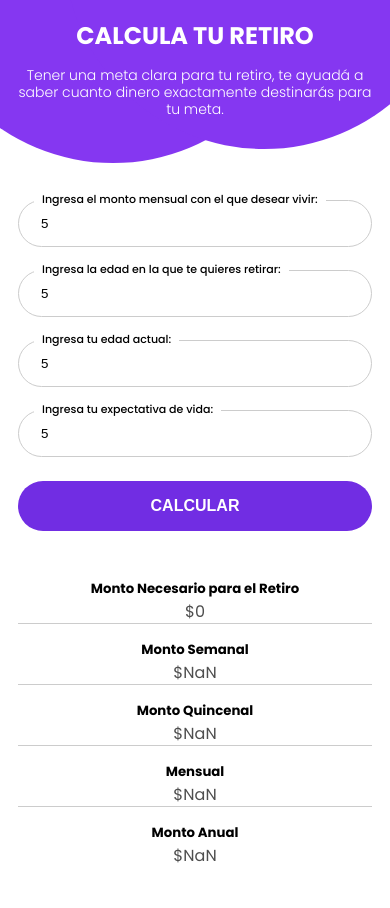
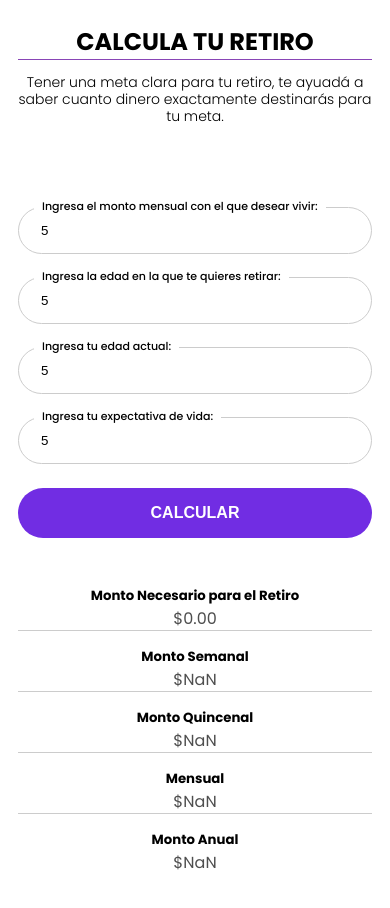
Before and after one commit to fabiantcc1/curso-practico-javascript, a plain HTML site: page proyectoFinal/index.html in a window 390 px wide. Both pictures are taken after typing "5", "5", "5", "5" into the empty fields and a click on the button "CALCULAR". Before the commit the page ends 884 px from the top, so only its background shows below. Drawn offline with Linux system fonts and the light colour scheme.

Commit message:
Terminación de mobile - Inicialización de los estilos de table

```diff
--- a/proyectoFinal/style.css
+++ b/proyectoFinal/css/style.css
@@ -91,49 +91,25 @@ input {
 }
 
 /*---------------------
+ Main Container
+---------------------*/
+
+.main-container {
+    display: flex;
+    justify-content: center;
+    align-items: center;
+    width: 100%;
+    height: 100vh;
+}
+
+/*---------------------
  Form Retiro
 ---------------------*/
 
 .form-retiro {
-    width: 100%;
-    max-width: 420px;
+    display: flex;
+    flex-direction: column;
     height: 100vh;
-}
-
-/*---------------------
- Header Form
----------------------*/
-
-.header-container {
-    display: inline-block;
-    width: 100%;
-    position: absolute;
-    top: 0;
-    left: 0;
-    overflow: hidden;
-}
-
-.circle1,
-.circle2 {
-    background-color: var(--primary-color);
-    width: 400px;
-    height: 400px;
-    border-radius: 50%;
-    z-index: -1;
-}
-
-.circle1 {
-    position: relative;
-    margin-left: -87px;
-    margin-top: -237px;
-}
-
-.circle2 {
-    position: absolute;
-    top: 0;
-    left: 0;
-    margin-top: -251px;
-    margin-left: 64px;
 }
 
 /*---------------------
@@ -144,13 +120,12 @@ input {
     overflow: hidden;
 }
 
-.form-container h1 {
-    color: var(--white);
-    margin-top: 18px;
+.form-container .header-container h1 {
+    margin-top: 24px;
+    border-bottom: 1px var(--secondary-color) solid;
 }
 
-.form-container p {
-    color: var(--white);
+.form-container .header-container p {
     font-size: 14px;
     font-weight: 300;
     line-height: 1.2;
--- /dev/null
+++ b/proyectoFinal/css/tablet.css
@@ -0,0 +1,17 @@
+.main-container {
+    background-color: var(--secondary-color);
+}
+
+.form-retiro {
+    background-color: var(--white);
+    justify-content: space-around;
+    align-items: center;
+    height: fit-content;
+    border-radius: 30px;
+}
+
+
+.container {
+    max-width: 600px;
+    padding: 0 60px;
+}
--- a/proyectoFinal/index.html
+++ b/proyectoFinal/index.html
@@ -5,7 +5,8 @@
     <meta http-equiv="X-UA-Compatible" content="IE=edge">
     <meta name="viewport" content="width=device-width, initial-scale=1.0">
     <!-- Styles -->
-    <link rel="stylesheet" href="./style.css">
+    <link rel="stylesheet" href="./css/style.css">
+    <link rel="stylesheet" href="./css/tablet.css" media="screen and (min-width: 768px)">
     <!-- Fonts -->
     <link rel="preconnect" href="https://fonts.googleapis.com">
     <link rel="preconnect" href="https://fonts.gstatic.com" crossorigin>
@@ -19,37 +20,36 @@
                 <div class="form-retiro">
                     <div class="form-container">
                         <div class="container">
-                            <div class="header-container">
+                            <!-- <div class="header-container">
                                 <div class="circle1"></div>
                                 <div class="circle2"></div>
+                            </div> -->
+
+                            <div class="header-container">
+                                <h1>CALCULA TU RETIRO</h1>
+                                <p>Tener una meta clara para tu retiro, te ayuadá a saber cuanto dinero exactamente destinarás para tu meta.</p>
                             </div>
-
-                            <h1>CALCULA TU RETIRO</h1>
-                            <p>Tener una meta clara para tu retiro, te ayuadá a saber cuanto dinero exactamente destinarás para tu meta.</p>
                             <form action="" class="form-retiro-input">
                                 <div class="label-form">
                                     <label for="inputMontoMensual">Ingresa el monto mensual con el que desear vivir:</label>
                                 </div>
                                 <input type="number" placeholder="$1,600" id="inputMontoMensual">
-                                <label class="error-input-oculto input-monto-mensual">Ingresa</label>
 
                                 <div class="label-form">
                                     <label for="inputEdadRetiro">Ingresa la edad en la que te quieres retirar:</label>
                                 </div>
                                 <input type="number" placeholder="50 años" id="inputEdadRetiro">
-                                <label class="error-input-oculto input-edad-retiro">Ingresa</label>
 
                                 <div class="label-form">
                                     <label for="inputEdadActual">Ingresa tu edad actual:</label>
                                 </div>
                                 <input type="number" placeholder="30 años" id="inputEdadActual">
-                                <label class="error-input-oculto input-edad-actual">Ingresa</label>
 
                                 <div class="label-form">
                                     <label for="inputEdadExpectativa">Ingresa tu expectativa de vida:</label>
                                 </div>
                                 <input type="number" placeholder="90 años" id="inputEdadExpectativa">
-                                <label class="error-input-oculto input-edad-expectativa">Ingresa</label>
+                                <label class="error-input-oculto input-edad-expectativa">Ingresa todos los datos</label>
 
                                 <button type="button" onclick="calcularMontosParaRetiro()" class="primary-button calcular-retiro-button">CALCULAR</button>
                             </form>
--- a/proyectoFinal/index.js
+++ b/proyectoFinal/index.js
@@ -1,24 +1,3 @@
-/* function validarInputs() {
-
-    const textErrorMontoMensual = document.querySelector('.input-monto-mensual');
-    const textErrorEdadRetiro = document.querySelector('.input-edad-retiro');
-    const textErrorEdadActual = document.querySelector('.input-edad-actual');
-    const textErrorEdadExpectativa = document.querySelector('.input-edad-expectativa');
-
-    if (inputMontoMensual.length == 0 || /^\s+$/.test(inputMontoMensual)) {
-        textErrorMontoMensual.classList.remove('error-input-oculto');
-        textErrorMontoMensual.classList.add('error-input');
-
-        return false;
-    }
-    else {
-        textErrorMontoMensual.classList.remove('error-input');
-        textErrorMontoMensual.classList.add('error-input-oculto');
-
-        return true;
-    }
-} */
-
 // Ingreso anual deseado para el retiro calculado apartir del monto mensual deseado para vivir después del retiro
 function ingresoAnualDeseado(montoMensual){
     const montoMensualNecesario = montoMensual * 12;
@@ -42,6 +21,41 @@ function calcularMontosParaRetiro(){
     const inputEdadActual = document.getElementById('inputEdadActual').value;
     const inputEdadExpectativa = document.getElementById('inputEdadExpectativa').value;
 
+    //Obtenemos los textos donde se mostrará el error
+    const textError = document.querySelector('.input-edad-expectativa');
+
+    if (
+        (inputMontoMensual.length == 0 || /^\s+$/.test(inputMontoMensual) || isNaN(inputMontoMensual)) ||
+        (inputEdadRetiro.length == 0 || /^\s+$/.test(inputEdadRetiro) || isNaN(inputEdadRetiro)) ||
+        (inputEdadActual.length == 0 || /^\s+$/.test(inputEdadActual) || isNaN(inputEdadActual)) ||
+        (inputEdadExpectativa.length == 0 || /^\s+$/.test(inputEdadExpectativa) || isNaN(inputEdadExpectativa))
+    ) {
+        textError.classList.remove('error-input-oculto');
+        textError.classList.add('error-input');
+    }
+    else {
+        textError.classList.remove('error-input');
+        textError.classList.add('error-input-oculto');
+
+        const tiempos = tiemposParaRetiro(inputEdadActual, inputEdadRetiro, inputEdadExpectativa);
+
+        const ingresoTotalParaRetiro = ingresoAnualDeseado(inputMontoMensual) * tiempos.retiro;
+
+        const ingresoAnualParaRetiro = ingresoTotalParaRetiro / tiempos.trabajo;
+
+        const montos = {
+            total: ingresoTotalParaRetiro,
+            anual: ingresoAnualParaRetiro,
+            mensual: ingresoAnualParaRetiro / 12,
+            quincenal: ingresoAnualParaRetiro / 24,
+            semanal: ingresoAnualParaRetiro / 48
+        }
+
+        mostrarResultados(montos.total, montos.anual, montos.mensual, montos.quincenal, montos.semanal);
+    }
+}
+
+function mostrarResultados(total, anual, mensual, quincenal, semanal) {
     //Outputs de los resultado
     const montoTotal = document.getElementById('montoTotal');
     const montoAnual = document.getElementById('montoAnual');
@@ -49,23 +63,15 @@ function calcularMontosParaRetiro(){
     const montoQuincenal = document.getElementById('montoQuincenal');
     const montoSemanal = document.getElementById('montoSemanal');
 
-    const tiempos = tiemposParaRetiro(inputEdadActual, inputEdadRetiro, inputEdadExpectativa);
+    const fc = new Intl.NumberFormat('es-MX', {
+        style: 'currency',
+        currency: 'MXN',
+        minimumFractionDigits: 2
+    });
 
-    const ingresoTotalParaRetiro = ingresoAnualDeseado(inputMontoMensual) * tiempos.retiro;
-
-    const ingresoAnualParaRetiro = ingresoTotalParaRetiro / tiempos.trabajo;
-
-    const montos = {
-        total: Math.ceil(ingresoTotalParaRetiro),
-        anual: Math.ceil(ingresoAnualParaRetiro),
-        mensual: Math.ceil(ingresoAnualParaRetiro / 12),
-        quincenal: Math.ceil(ingresoAnualParaRetiro / 24),
-        semanal: Math.ceil(ingresoAnualParaRetiro / 48)
-    }
-
-    montoAnual.innerHTML = "$" + montos.anual;
-    montoTotal.innerHTML = "$" + montos.total;
-    montoMensual.innerHTML = "$" + montos.mensual;
-    montoQuincenal.innerHTML = "$" + montos.quincenal;
-    montoSemanal.innerHTML = "$" + montos.semanal;
+    montoAnual.innerHTML = fc.format(anual);
+    montoTotal.innerHTML = fc.format(total);
+    montoMensual.innerHTML = fc.format(mensual);
+    montoQuincenal.innerHTML = fc.format(quincenal);
+    montoSemanal.innerHTML = fc.format(semanal);
 }
```
